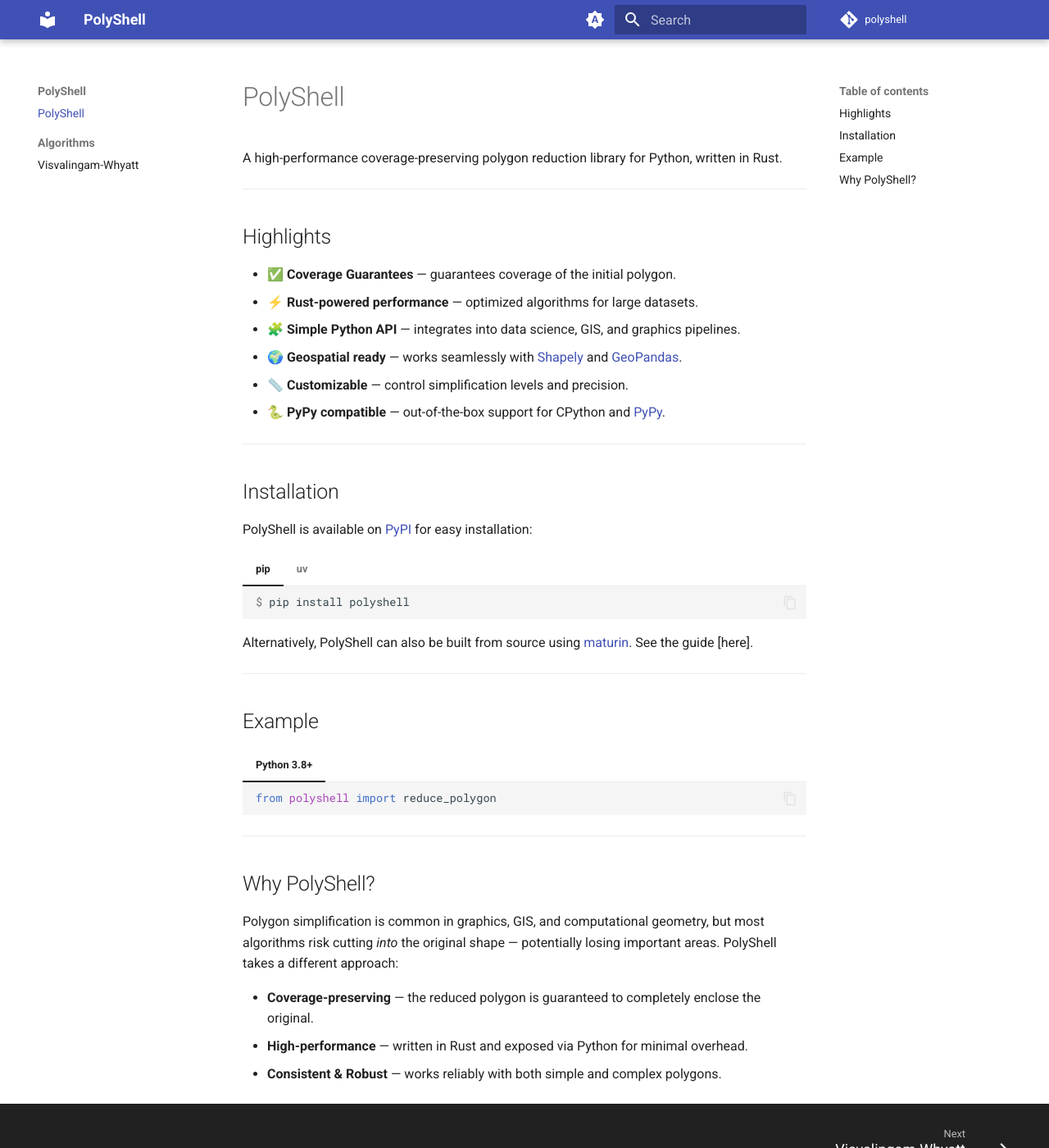
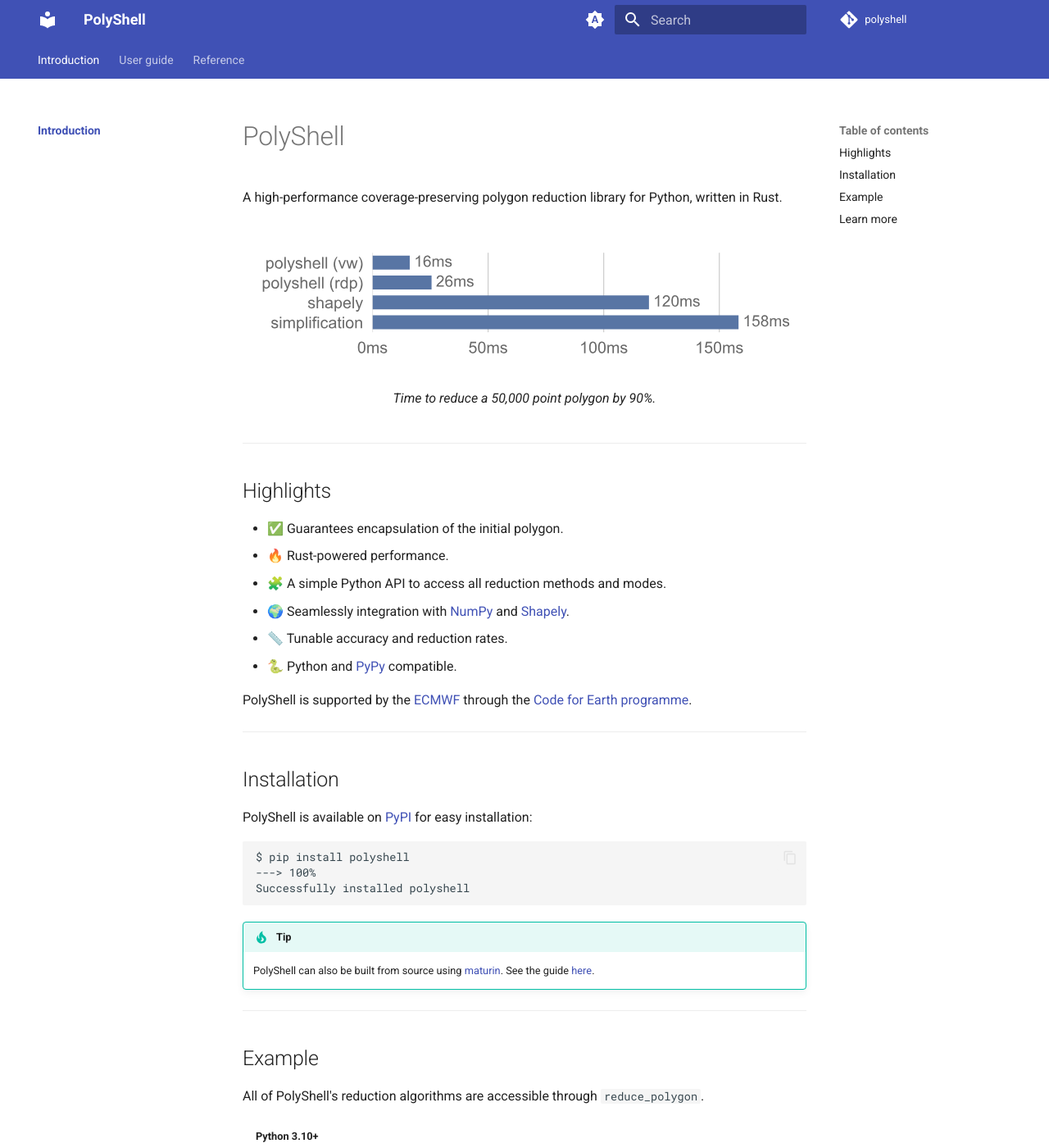
Before and after one commit to ecmwf/PolyShell, an MkDocs documentation site: the page built from docs/index.md, in a window 1280 px wide and 1400 px high. Shown: the whole window at 82% size. Built offline with MkDocs 1.6.1 and Material for MkDocs 9.7.7, drawn with Linux system fonts in a browser that asks for light colours; nearby versions of some CDN libraries; library files that are not in the unit come from our copies; comment, search, counter and statistics services are not loaded; some of the changed text lies outside the part shown.

Commit message:
docs: update docs

````diff
--- a/docs/index.md
+++ b/docs/index.md
@@ -1,17 +1,26 @@
 # PolyShell
 
 A high-performance coverage-preserving polygon reduction library for Python, written in Rust.
+
+![Benchmark](assets/Benchmark-Light.svg#only-light)
+![Benchmark](assets/Benchmark-Dark.svg#only-dark)
+/// caption
+Time to reduce a 50,000 point polygon by 90%.
+///
 
 ---
 
 ## Highlights
 
-- ✅ **Coverage Guarantees** — guarantees coverage of the initial polygon.
-- ⚡ **Rust-powered performance** — optimized algorithms for large datasets.
-- 🧩 **Simple Python API** — integrates into data science, GIS, and graphics pipelines.
-- 🌍 **Geospatial ready** — works seamlessly with [Shapely](https://shapely.readthedocs.io/) and [GeoPandas](https://geopandas.org/).
-- 📏 **Customizable** — control simplification levels and precision.
-- 🐍 **PyPy compatible** — out-of-the-box support for CPython and [PyPy](https://pypy.org/).
+- ✅ Guarantees encapsulation of the initial polygon.
+- 🔥 Rust-powered performance.
+- 🧩 A simple Python API to access all reduction methods and modes.
+- 🌍 Seamlessly integration with [NumPy](https://numpy.org/) and [Shapely](https://shapely.readthedocs.io/).
+- 📏 Tunable accuracy and reduction rates.
+- 🐍 Python and [PyPy](https://pypy.org/) compatible.
+
+PolyShell is supported by the [ECMWF](https://www.ecmwf.int/) through
+the [Code for Earth programme](https://codeforearth.ecmwf.int/).
 
 ---
 
@@ -19,37 +28,46 @@
 
 PolyShell is available on [PyPI](https://pypi.org/) for easy installation:
 
-=== "pip"
+<!-- termynal -->
 
-    ```console
-    $ pip install polyshell
-    ```
+```
+$ pip install polyshell
+---> 100%
+Successfully installed polyshell
+```
 
-=== "uv"
+!!! tip
 
-    ```console
-    $ uv add polyshell
-    ```
-
-Alternatively, PolyShell can also be built from source using [maturin](https://www.maturin.rs/). See the guide [here].
+    PolyShell can also be built from source using [maturin](https://www.maturin.rs/).
+    See the guide [here](./user-guide/installation.md#build-from-source).
 
 ---
 
 ## Example
 
-=== "Python 3.8+"
+All of PolyShell's reduction algorithms are accessible through `reduce_polygon`.
+
+=== "Python 3.10+"
 
     ```python
     from polyshell import reduce_polygon
+
+    original = [
+        (0.0, 0.0),
+        (0.0, 1.0),
+        (0.5, 0.5),
+        (1.0, 1.0),
+        (1.0, 0.0),
+        (0.0, 0.0),
+    ]
+
+    reduced = reduce_polygon(original, "auto", method="vw")
     ```
 
+For all the available options, see the [full list of features](user-guide/features.md).
 
 ---
 
-## Why PolyShell?
+## Learn more
 
-Polygon simplification is common in graphics, GIS, and computational geometry, but most algorithms risk cutting *into* the original shape — potentially losing important areas. PolyShell takes a different approach:
-
-- **Coverage-preserving** — the reduced polygon is guaranteed to completely enclose the original.
-- **High-performance** — written in Rust and exposed via Python for minimal overhead.
-- **Consistent & Robust** — works reliably with both simple and complex polygons.
+For more information see the [guide](user-guide/index.md)
--- /dev/null
+++ b/docs/javascripts/katex.js
@@ -0,0 +1,10 @@
+document$.subscribe(({ body }) => {
+  renderMathInElement(body, {
+    delimiters: [
+      { left: "$$",  right: "$$",  display: true },
+      { left: "$",   right: "$",   display: false },
+      { left: "\\(", right: "\\)", display: false },
+      { left: "\\[", right: "\\]", display: true }
+    ],
+  })
+})
--- a/mkdocs.yml
+++ b/mkdocs.yml
@@ -4,21 +4,19 @@
   name: material
 
   features:
-    - navigation.path
+    - content.code.annotate
+    - content.code.copy
+    - content.tabs.link
+    - content.tooltips
+    - navigation.expand
     - navigation.footer
     - navigation.instant
-    - navigation.instant.prefetch
     - navigation.instant.progress
+    - navigation.indexes
     - navigation.sections
-    - navigation.indexes
+    - navigation.tabs
     - navigation.tracking
-    - content.code.annotate
-    - content.code.copy
-#    - content.code.select
     - toc.follow
-    - navigation.footer
-    - navigation.top
-    - content.tabs.link
 
   palette:
     # Palette toggle for automatic mode
@@ -42,8 +40,17 @@
         name: Switch to system preference
 
 markdown_extensions:
+  - abbr
+  - admonition
+  - attr_list
+  - footnotes
   - pymdownx.arithmatex:
       generic: true
+  - pymdownx.blocks.caption
+  - pymdownx.details
+  - pymdownx.emoji:
+      emoji_index: !!python/name:material.extensions.emoji.twemoji
+      emoji_generator: !!python/name:material.extensions.emoji.to_svg
   - pymdownx.highlight:
       anchor_linenums: true
       line_spans: __span
@@ -61,13 +68,31 @@
       slugify: !!python/object/apply:pymdownx.slugs.slugify
         kwds:
           case: lower
-  - attr_list
-  - pymdownx.emoji:
-      emoji_index: !!python/name:material.extensions.emoji.twemoji
-      emoji_generator: !!python/name:material.extensions.emoji.to_svg
+
+nav:
+  - Introduction:
+      - index.md
+  - User guide:
+      - user-guide/index.md
+      - Installation: user-guide/installation.md
+      - Features: user-guide/features.md
+      - Axioms: user-guide/axioms.md
+      - Getting help: user-guide/getting-help.md
+  - Reference:
+      - reference/index.md
+      - Algorithms:
+          - Visvalingam-Whyatt: reference/algorithms/visvalingam-whyatt.md
+          - Ramer-Douglas-Peucker: reference/algorithms/ramer-douglas-peucker.md
+          - Charshape: reference/algorithms/charshape.md
+      - Benchmarks: reference/benchmarks.md
 
 plugins:
   - search
+  - termynal:
+      prompt_literal_start:
+        - "$"
+        - ">"
+
 extra_javascript:
   - javascripts/katex.js
   - https://unpkg.com/katex@0/dist/katex.min.js
@@ -79,5 +104,5 @@
 repo_url: https://github.com/ECMWFCode4Earth/PolyShell
 repo_name: polyshell
 site_author: nialloswald
-site_url: https://ecmwfcode4earth.github.io/polyshell
-site_description: TODO
+site_url: https://ecmwfcode4earth.github.io/PolyShell/
+site_description: A high-performance coverage-preserving polygon reduction library for Python, written in Rust.
--- a/pyproject.toml
+++ b/pyproject.toml
@@ -35,6 +35,7 @@
 ]
 docs = [
     "mkdocs-material>=9.6.15",
+    "termynal>=0.13.1",
 ]
 
 [tool.maturin]
````
Also changed, not shown: README.md (added, +76 -0 lines), docs/reference/algorithms/charshape.md (added, +1 -0 lines), docs/reference/algorithms/ramer-douglas-peucker.md (added, +1 -0 lines), docs/reference/algorithms/visvalingam-whyatt.md (renamed from docs/algorithms/visvalingam_whyatt.md, +11 -11 lines), docs/user-guide/axioms.md (added, +44 -0 lines), docs/user-guide/features.md (added, +127 -0 lines), docs/user-guide/getting-help.md (added, +6 -0 lines), docs/user-guide/installation.md (added, +90 -0 lines), docs/reference/benchmarks.md (added), docs/reference/index.md (added), docs/user-guide/index.md (added), 2 other files.
